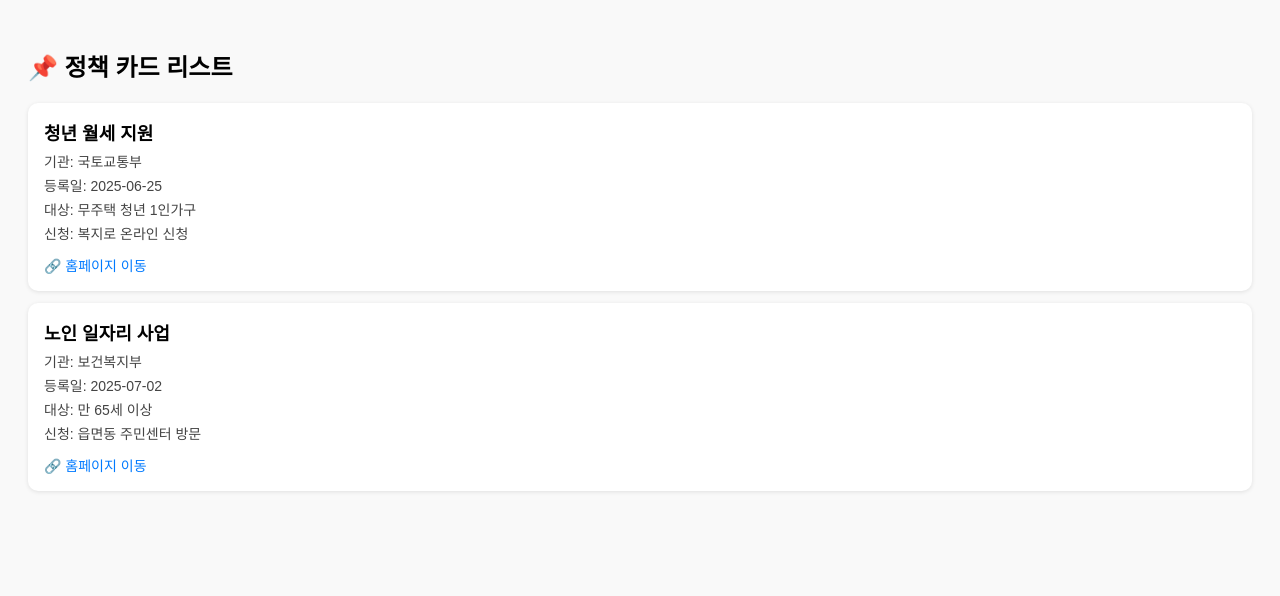
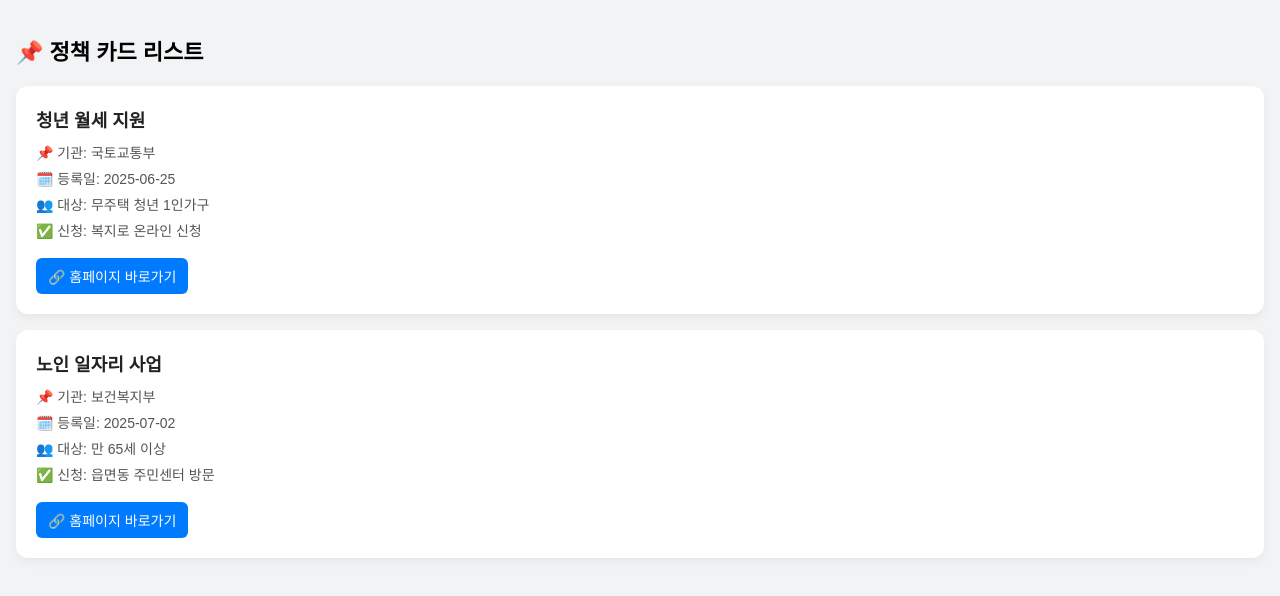
Before and after one commit to bisang1/policy-viewer, a plain HTML site: page index.html in a window 1280 px wide. Drawn offline with Linux system fonts and the light colour scheme.

Commit message:
Update index.html

```diff
--- a/index.html
+++ b/index.html
@@ -1,59 +1,88 @@
 <!DOCTYPE html>
 <html lang="ko">
 <head>
-  <meta charset="UTF-8">
+  <meta charset="UTF-8" />
+  <meta name="viewport" content="width=device-width, initial-scale=1.0" />
   <title>정책 카드 자동 생성기</title>
-  <meta name="viewport" content="width=device-width, initial-scale=1.0">
   <style>
     body {
       font-family: 'Malgun Gothic', sans-serif;
-      background: #f9f9f9;
+      background-color: #f1f3f5;
+      margin: 0;
+      padding: 16px;
+    }
+
+    h2 {
+      font-size: 22px;
+      margin-bottom: 20px;
+    }
+
+    #card-container {
+      display: flex;
+      flex-direction: column;
+      gap: 16px;
+    }
+
+    .card {
+      background-color: #ffffff;
+      border-radius: 12px;
+      box-shadow: 0 4px 10px rgba(0, 0, 0, 0.05);
       padding: 20px;
+      transition: transform 0.2s;
     }
-    .card {
-      background: #fff;
-      padding: 16px;
-      margin-bottom: 12px;
-      border-radius: 10px;
-      box-shadow: 0 1px 4px rgba(0,0,0,0.1);
+
+    .card:hover {
+      transform: translateY(-4px);
     }
+
     .card-title {
       font-size: 18px;
-      font-weight: bold;
-      margin-bottom: 6px;
+      font-weight: 600;
+      margin-bottom: 10px;
+      color: #222;
     }
+
     .meta {
       font-size: 14px;
-      color: #444;
-      margin-bottom: 4px;
+      margin-bottom: 6px;
+      color: #555;
     }
+
     .link {
       display: inline-block;
-      margin-top: 8px;
+      margin-top: 12px;
+      padding: 8px 12px;
+      background-color: #007aff;
+      color: #fff;
+      text-decoration: none;
       font-size: 14px;
-      color: #007aff;
-      text-decoration: none;
+      border-radius: 6px;
+      transition: background-color 0.2s;
     }
-    @media screen and (max-width: 480px) {
+
+    .link:hover {
+      background-color: #005fcc;
+    }
+
+    /* 모바일 대응 */
+    @media (max-width: 480px) {
       body {
         padding: 12px;
       }
+
       .card {
-        padding: 12px;
+        padding: 16px;
       }
+
       .card-title {
         font-size: 16px;
       }
-      .meta {
-        font-size: 13px;
-      }
+
+      .meta,
       .link {
         font-size: 13px;
       }
     }
-
-
-
   </style>
 </head>
 <body>
@@ -63,26 +92,27 @@
 
   <script>
     fetch("policy.json")
-      .then(res => res.json())
-      .then(data => {
+      .then((res) => res.json())
+      .then((data) => {
         const container = document.getElementById("card-container");
         container.innerHTML = "";
-        data.forEach(item => {
+        data.forEach((item) => {
           const card = document.createElement("div");
           card.className = "card";
           card.innerHTML = `
             <div class="card-title">${item.정책명}</div>
-            <div class="meta">기관: ${item.기관명}</div>
-            <div class="meta">등록일: ${item.등록일시}</div>
-            <div class="meta">대상: ${item.지원대상}</div>
-            <div class="meta">신청: ${item.신청방법}</div>
-            <a class="link" href="${item.홈페이지}" target="_blank">🔗 홈페이지 이동</a>
+            <div class="meta">📌 기관: ${item.기관명}</div>
+            <div class="meta">🗓️ 등록일: ${item.등록일시}</div>
+            <div class="meta">👥 대상: ${item.지원대상}</div>
+            <div class="meta">✅ 신청: ${item.신청방법}</div>
+            <a class="link" href="${item.홈페이지}" target="_blank">🔗 홈페이지 바로가기</a>
           `;
           container.appendChild(card);
         });
       })
-      .catch(err => {
-        document.getElementById("card-container").innerText = "정책 데이터를 불러오지 못했습니다.";
+      .catch((err) => {
+        document.getElementById("card-container").innerText =
+          "정책 데이터를 불러오지 못했습니다.";
         console.error("Fetch 오류:", err);
       });
   </script>
```
